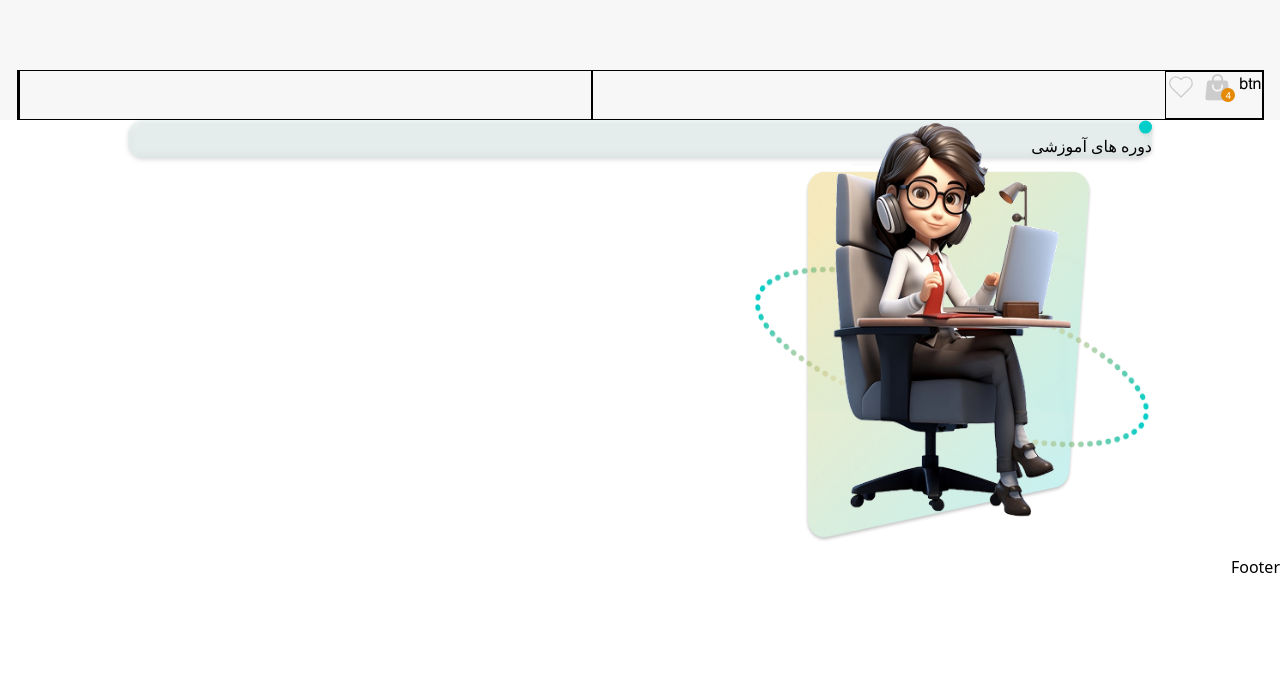
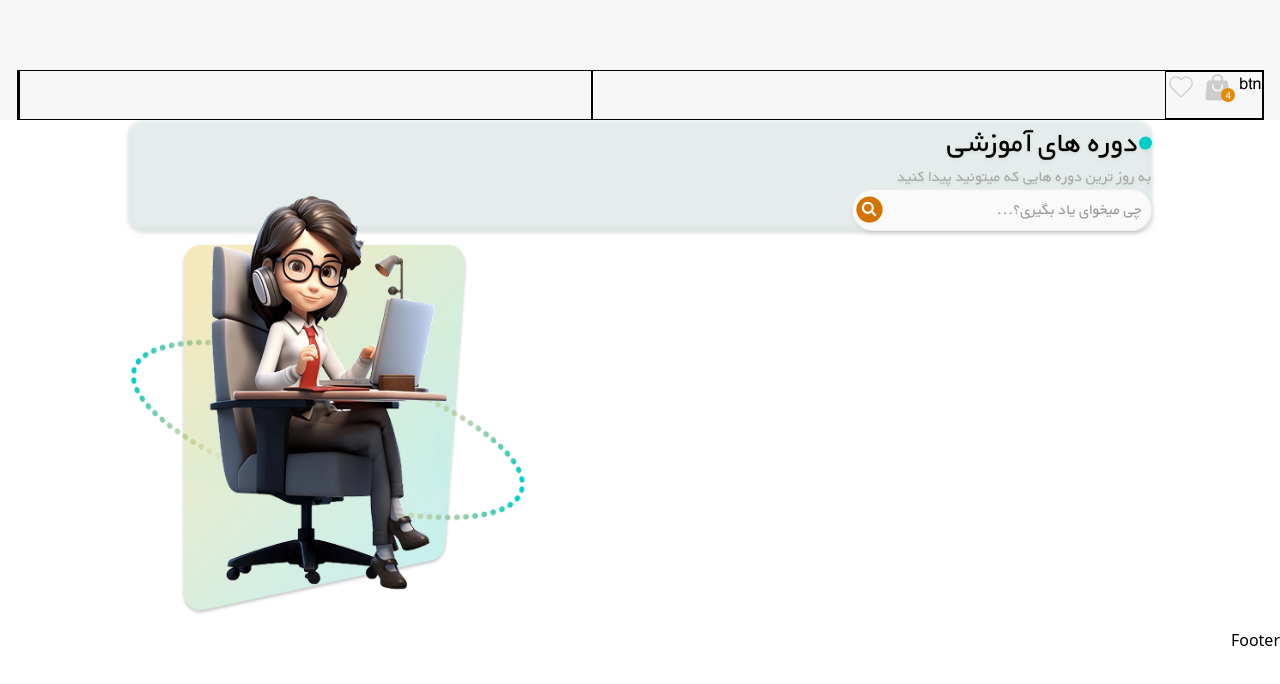
Before and after one commit to academy-react-winter1403/React-dev, a React (Vite) app: page /courses in a window 1280 px wide. Shown: the top 684 px of the page. Built offline with nearby package versions, Linux system fonts and the light colour scheme.

Commit message:
last update

```diff
--- /dev/null
+++ b/src/components/common/input/Input.jsx
@@ -0,0 +1,27 @@
+import React from "react";
+import { IoSearchCircleSharp } from "react-icons/io5";
+
+const Input = ({ placeholder, type, change }) => {
+  const changeHandler = (event) => {
+    change(event);
+  };
+
+  return (
+    <div className="input-control w-full relative">
+      <input
+        type={type}
+        placeholder={placeholder}
+        className="w-full bg-[#FAFAFA] backdrop-blur-[5px] outline-0
+        border-[1px] border-[#DFDFDF80] rounded-[35px] py-[8px] px-[4px] indent-[5px] text-[#424242]"
+        onChange={changeHandler}
+      />
+      <IoSearchCircleSharp
+        color="#D47300"
+        size={35}
+        style={{ position: "absolute", top: "3px", left: "0" }}
+      />
+    </div>
+  );
+};
+
+export default Input;
--- a/src/components/pages/courses/Courses.jsx
+++ b/src/components/pages/courses/Courses.jsx
@@ -4,7 +4,7 @@ import TopSection from "./TopSection";
 const Courses = () => {
   return (
     <div className="courses-holder flex justify-center">
-      <div className="container w-[80%]">
+      <div className="container w-[80%] font-b-yekan">
         <TopSection />
       </div>
     </div>
--- a/src/components/pages/courses/TopSection.jsx
+++ b/src/components/pages/courses/TopSection.jsx
@@ -1,5 +1,6 @@
 import React from "react";
 import CoursesChar from "../../../core/icons/courses/CoursesChar";
+import Input from "../../common/input/Input";
 
 const TopSection = () => {
   return (
@@ -9,7 +10,7 @@ const TopSection = () => {
         drop-shadow-[0_2px_2px_#00000040] rounded-[15px]"
       >
         <div className="text-control">
-          <div className="top">
+          <div className="top flex items-center">
             <svg
               width="13"
               height="14"
@@ -19,9 +20,12 @@ const TopSection = () => {
             >
               <circle cx="6.5" cy="7.11798" r="6.5" fill="#01CEC9" />
             </svg>
-            <h2> دوره های آموزشی </h2>
+            <h2 className="font-b-yekan text-[30px] font-bold text-[#000000]"> دوره های آموزشی </h2>
           </div>
-          <div className="bottom"></div>
+          <p className="font-[400] text-[#AAAAAA]"> به روز ترین دوره هایی که میتونید پیدا کنید </p>
+          <div className="input-control w-[300px]">
+            <Input type={"text"} placeholder={"چی میخوای یاد بگیری؟..."}/>
+          </div>
         </div>
       </div>
       <CoursesChar />
--- a/src/core/icons/courses/CoursesChar.jsx
+++ b/src/core/icons/courses/CoursesChar.jsx
@@ -5,7 +5,7 @@ import char from "../../../assets/pics/courses/char.png";
 const CoursesChar = () => {
   return (
     <div
-      className="courses-char relative w-[400px] h-[397px] bg-no-repeat bg-center flex justify-center items-center"
+      className="courses-char relative w-[400px] h-[397px] bg-no-repeat bg-center flex justify-center items-center float-left"
       style={{ backgroundImage: "url(" + charCard + ")", backgroundSize: "419px 94%" }}
     >
       {/* <img src={charCard} alt="" className="absolute"/> */}
```
